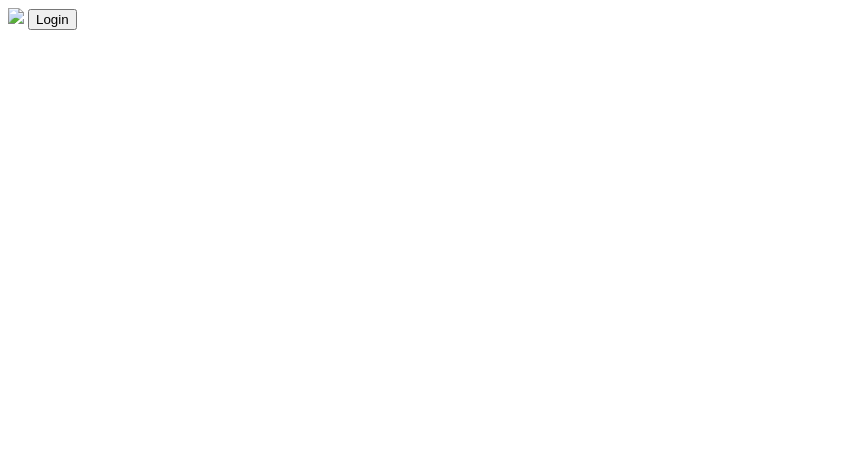
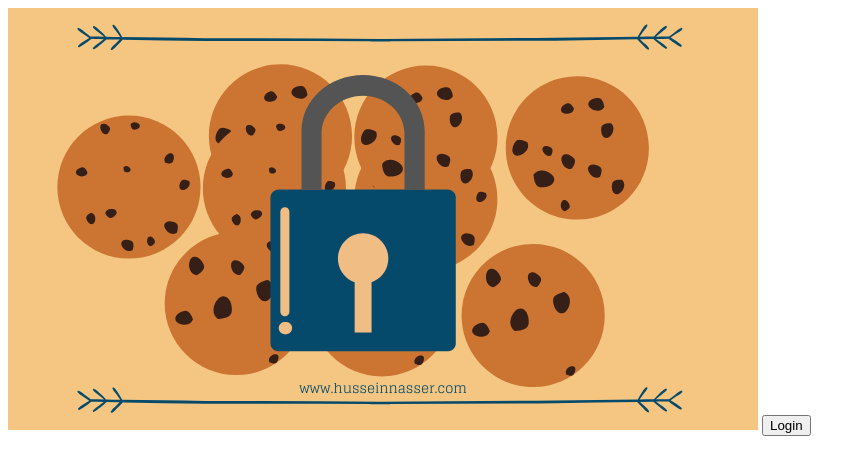
Before and after one commit to atulsingh07/cross-site, a plain HTML site: page index.html in a window 1280 px wide. Shown: the whole page, without its empty margins (0-866 px from the left). Drawn offline with Linux system fonts and the light colour scheme.

Commit message:
Update index.html

```diff
--- a/index.html
+++ b/index.html
@@ -6,7 +6,7 @@
     <title>Document</title>
 </head>
 <body>
-    <img src = '/img'>
+    <img src = 'cookie.png'>
     <button id = 'btn'>Login</button>
 
     <script>
```
